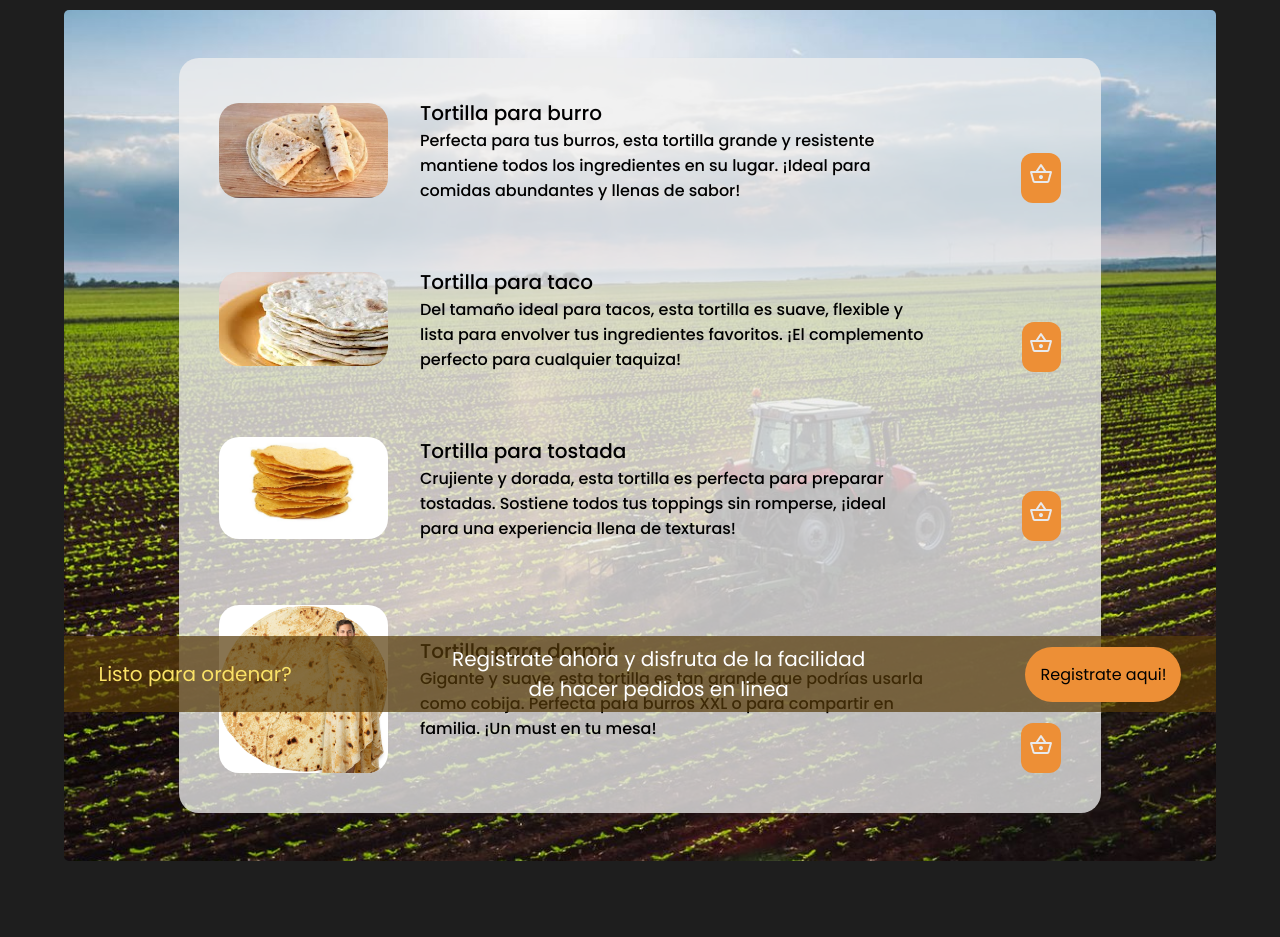
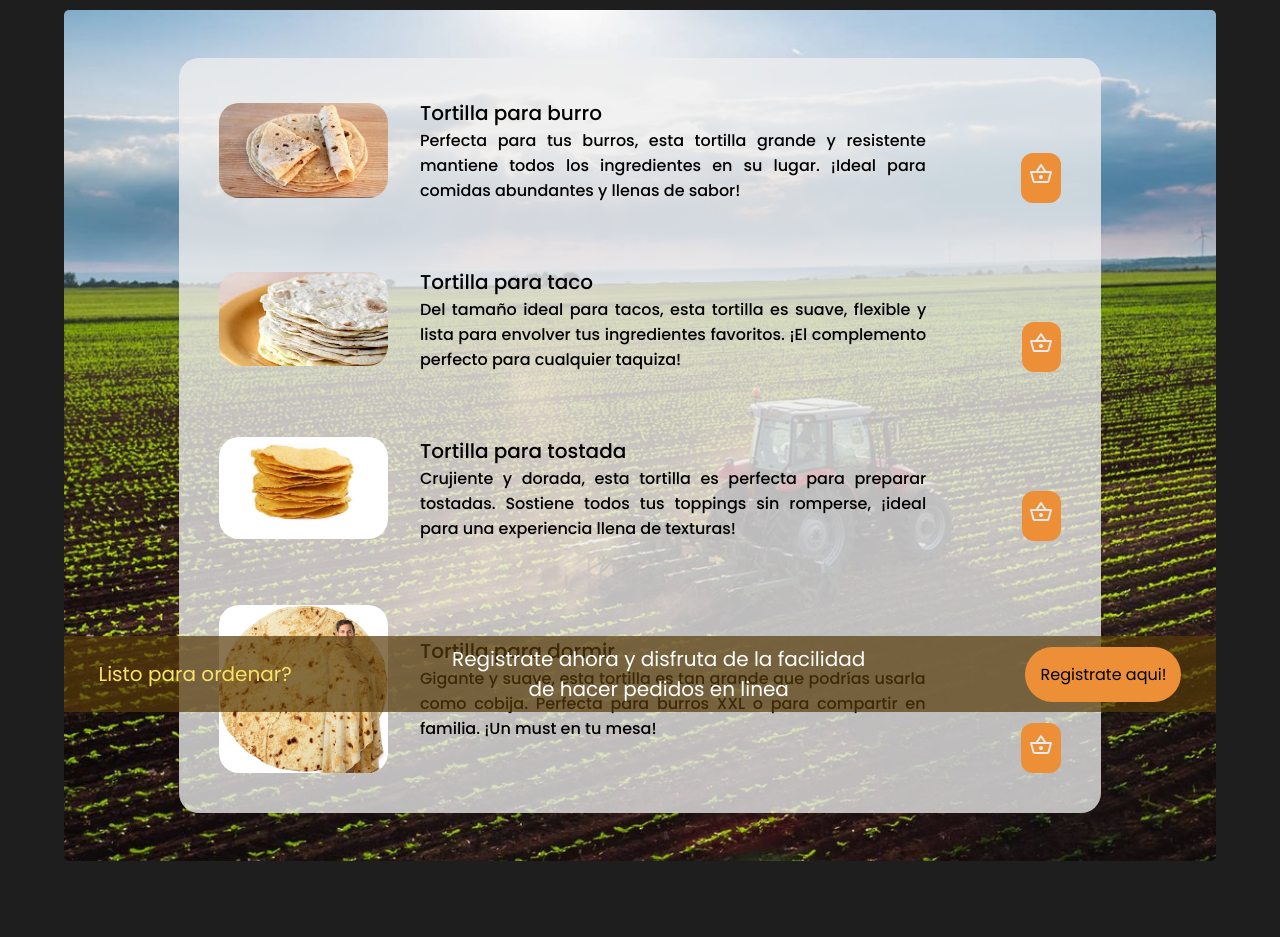
Before and after one commit to tortilleriaLaFrontera/Tortilleria, a PHP site: page /productos.html in a window 1280 px wide. Shown: the part 88-1025 px from the top of the page. Run offline with PHP 8.4, Linux system fonts and the light colour scheme.

Commit message:
justificado de texto

```diff
--- a/css/cont-nosotros.css
+++ b/css/cont-nosotros.css
@@ -23,7 +23,7 @@ main{
 
     > p {
         max-width: 70%;
-        text-align: start;
+        text-align: justify;
         align-self: center;
     }
 }
--- a/css/cont-productos.css
+++ b/css/cont-productos.css
@@ -31,6 +31,7 @@ main {
     font-size: 20PX;
 }
 .producto-nombre, .producto-descripcion {
+    text-align: justify;
     margin-left: 5%;
     max-width: 80%;
     font-weight: 500;
```
